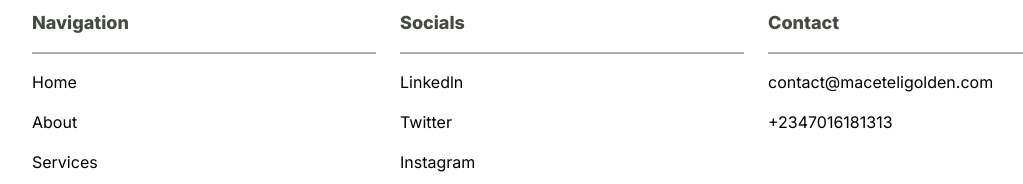
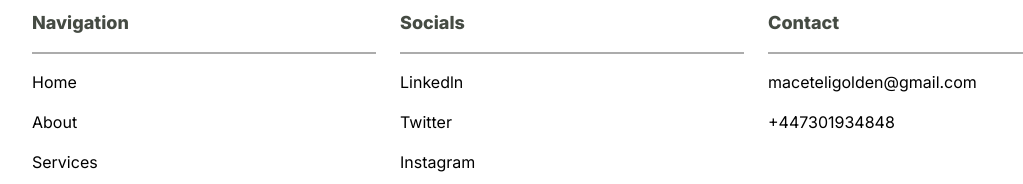
Before and after one commit to maceteligolden/maceteligolden.com, a Next.js app: page / in a window 1280 px wide. Shown: the part 4746-4930 px from the top of the page, without its empty margins (68-1091 px from the left). Built offline with nearby package versions, Linux system fonts and the light colour scheme; a web font is replaced by a local one.

Commit message:
update:add footer links

```diff
--- a/src/components/layouts/footer.tsx
+++ b/src/components/layouts/footer.tsx
@@ -65,19 +65,19 @@ function MenuList() {
             items: [
                 {
                     label: "Linkedln",
-                    url: "/"
+                    url: "https://www.linkedin.com/in/golden-maceteli-08a379222/"
                 },
                 {
                     label: "Twitter",
-                    url: "/"
+                    url: "https://twitter.com/golden_eteli"
                 },
                 {
                     label: "Instagram",
-                    url: "/"
+                    url: "https://instagram.com/golden_eteli"
                 },
                 {
                     label: "Github",
-                    url: "/"
+                    url: "https://github.com/maceteligolden"
                 }
             ]
         },
@@ -85,12 +85,12 @@ function MenuList() {
             header: "Contact",
             items: [
                 {
-                    label: "contact@maceteligolden.com",
-                    url: "/"
+                    label: "maceteligolden@gmail.com",
+                    url: "/emailto:"
                 },
                 {
-                    label: "+2347016181313",
-                    url: "/"
+                    label: "+447301934848",
+                    url: "/tel:+447301934848"
                 },
             ]
         }
```
